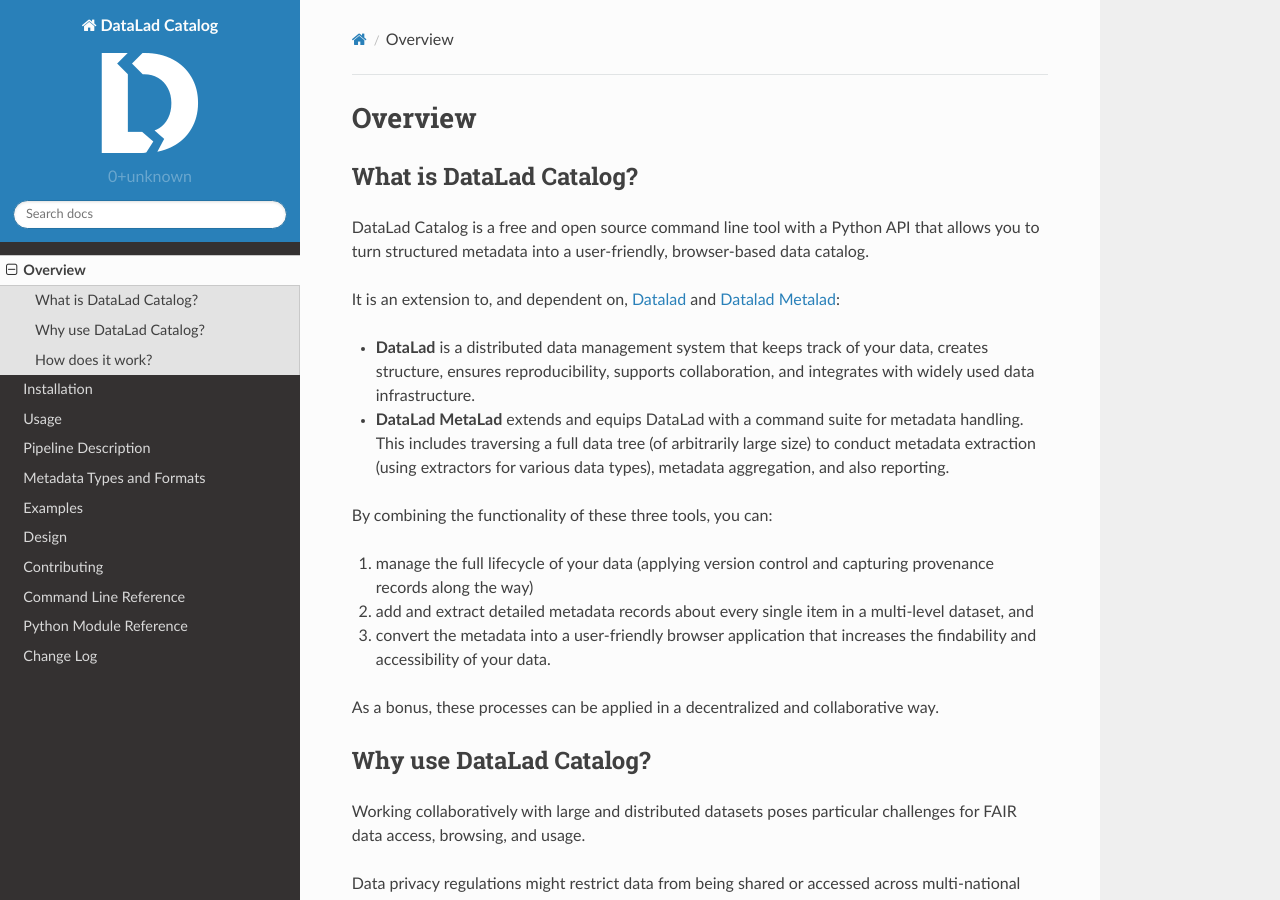
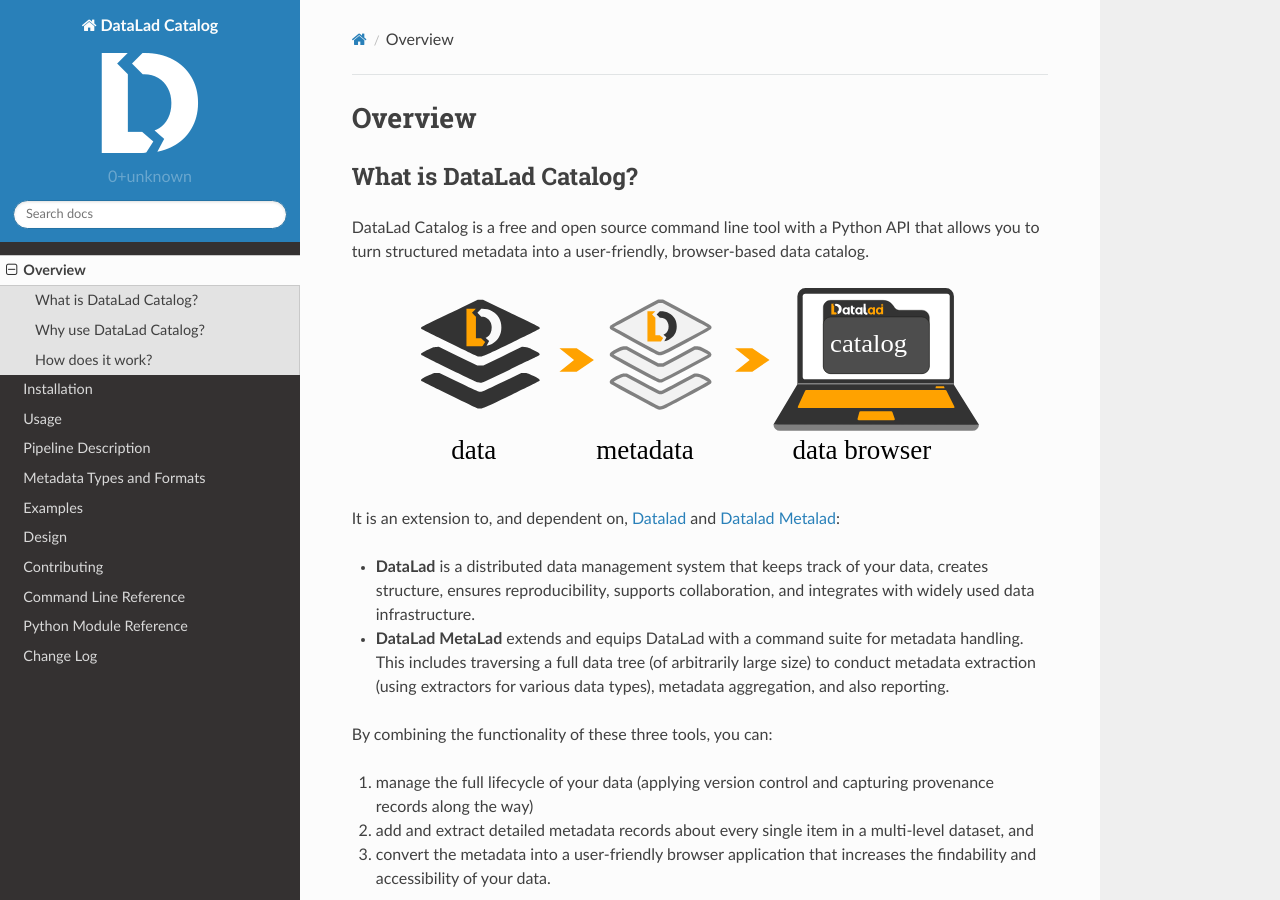
Before and after one commit to datalad/datalad-catalog, a Sphinx documentation site: the page built from docs/source/overview.rst, in a window 1280 px wide and 900 px high. Built offline with Sphinx 7.4.7 and the Read the Docs theme 2.0.0, drawn with Linux system fonts in a browser that asks for light colours; pages that are not in the unit, such as notebooks, are missing from menus.

Commit message:
update figures in docs

```diff
--- a/docs/source/command_line_reference.rst
+++ b/docs/source/command_line_reference.rst
@@ -5,4 +5,4 @@ Command Line Reference
 .. toctree::
    :maxdepth: 1
 
-   /generated/man/datalad-catalog
+   generated/man/datalad-catalog
--- a/docs/source/index.rst
+++ b/docs/source/index.rst
@@ -1,5 +1,9 @@
 DataLad Catalog
 ***************
+
+.. image:: https://readthedocs.org/projects/datalad-catalog/badge/?version=latest
+   :target: http://docs.datalad.org/projects/catalog/en/latest/?badge=latest
+   :alt: Documentation Status
 
 Welcome to the user and technical documentation of DataLad Catalog,
 a DataLad extension that allows you to create a user-friendly data
@@ -22,7 +26,7 @@ Demo
 See our `demo catalog`_, hosted via GitHub Pages. This catalog was generated
 from the `studyforrest dataset`_.
 
-.. image:: /_static/catalog_screenshot.png
+.. image:: /_static/datalad_catalog_demo.svg
    :align: center
 
 |
--- a/docs/source/overview.rst
+++ b/docs/source/overview.rst
@@ -7,6 +7,14 @@ What is DataLad Catalog?
 DataLad Catalog is a free and open source command line tool with a Python API
 that allows you to turn structured metadata into a user-friendly, browser-based
 data catalog.
+
+
+.. image:: /_static/datalad_catalog_functionality.svg
+   :width: 80%
+   :alt: alternate text
+   :align: center
+
+|
 
 It is an extension to, and dependent on, `Datalad`_ and `Datalad Metalad`_:
 
```
Also changed, not shown: README.md (+3 -1 lines), docs/source/_static/datalad_catalog_demo.svg (added), docs/source/_static/datalad_catalog_functionality.svg (added).
